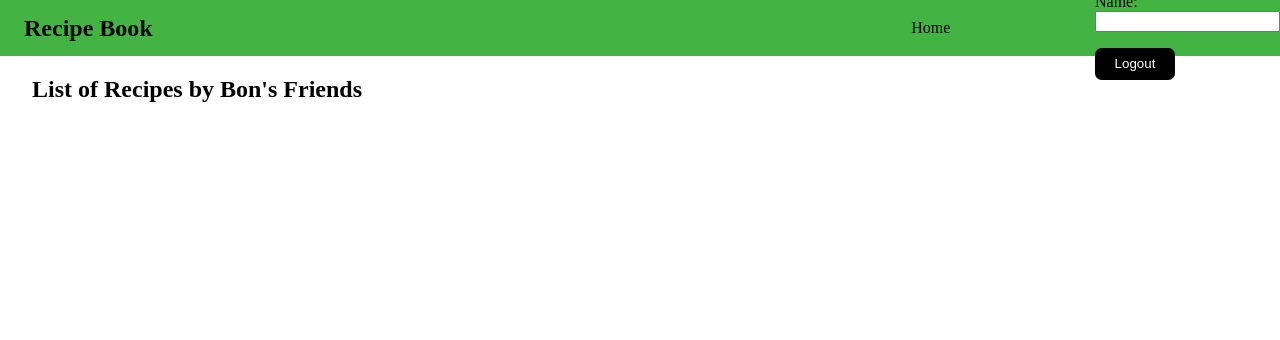
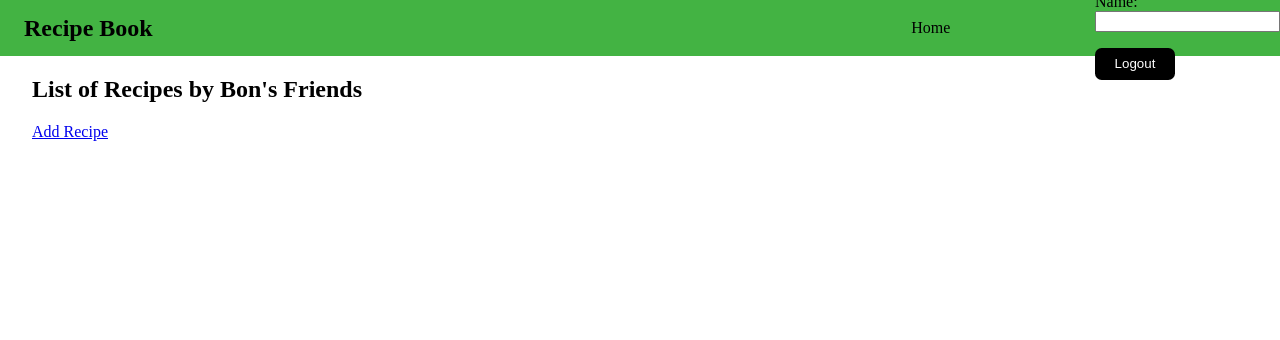
Before and after one commit to TwilightDC02/recipebook-DelaCruz-JustinBon, a Django app: template ledger/templates/recipe_list.html in a window 1280 px wide. Shown: the top 340 px of the page. Run offline with Django 5.2, Linux system fonts and the light colour scheme; the template is opened without the code that fills it: values that come from a table or form of the project are taken from there, others are empty; parts of the project's set-up code (start-up, migrations or seed data) failed here and were passed over.

Commit message:
Added link to the add_recipe page.

```diff
--- a/ledger/templates/recipe_list.html
+++ b/ledger/templates/recipe_list.html
@@ -3,6 +3,7 @@
 {% block title %} Recipe Book Menu {% endblock %}
 {% block content %}
     <h2> List of Recipes by Bon's Friends </h2>
+    <a href="{% url 'ledger:add_recipe' %}"> Add Recipe </a>
     <ol>
         {% for recipe in recipes %}
             <li> <a href="{{ recipe.get_absolute_url }}"> {{ recipe }} </a> </li>
```
